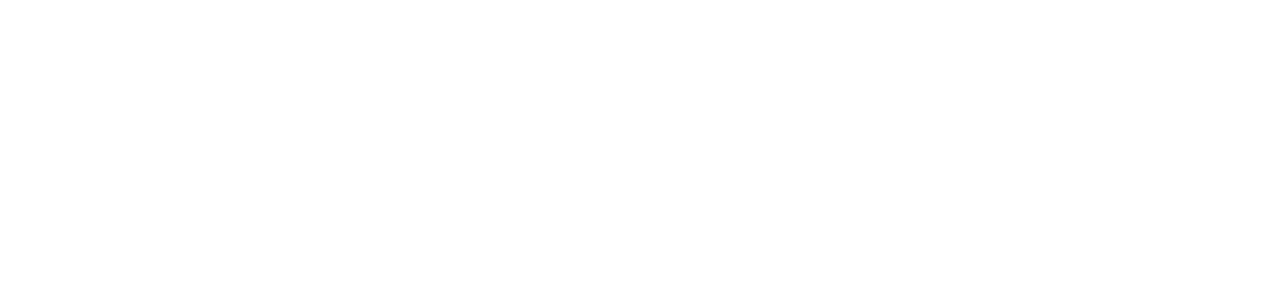
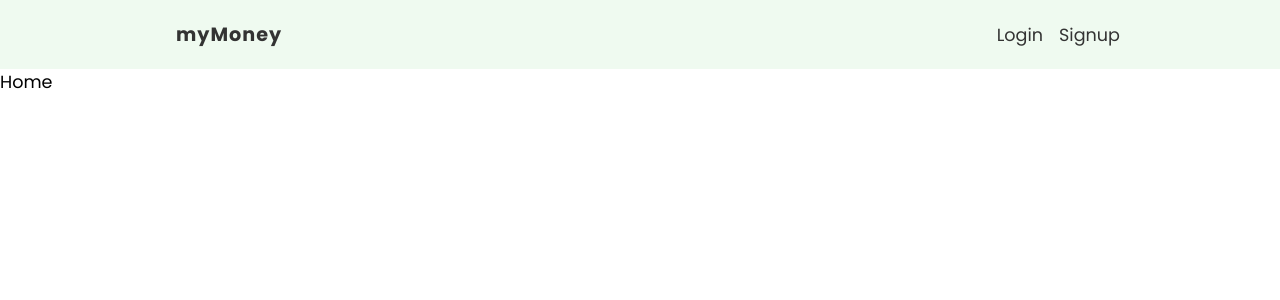
Before and after one commit to M-hossameldine/Finance-Tracker-React-and-Firebase, a React (Create React App) app: page / in a window 1280 px wide. Shown: the top 300 px of the page. Built offline with nearby package versions, Linux system fonts and the light colour scheme.

Commit message:
feat: :sparkles: add basic structure

```diff
--- a/src/App.js
+++ b/src/App.js
@@ -1,5 +1,27 @@
+import { Switch, Route } from 'react-router-dom';
+import Home from './pages/home/Home';
+import Login from './pages/login/Login';
+import Signup from './pages/signup/Signup';
+import Navbar from './components/Navbar';
+
 function App() {
-  return <div className='App'></div>;
+  return (
+    <div className='App'>
+      <Navbar />
+
+      <Switch>
+        <Route path='/' exact>
+          <Home />
+        </Route>
+        <Route path='/login'>
+          <Login />
+        </Route>
+        <Route path='/signup'>
+          <Signup />
+        </Route>
+      </Switch>
+    </div>
+  );
 }
 
 export default App;
--- /dev/null
+++ b/src/components/Navbar.js
@@ -0,0 +1,22 @@
+import React from 'react';
+import { Link } from 'react-router-dom';
+
+import styles from './Navbar.module.css';
+
+export default function Navbar() {
+  return (
+    <nav className={styles.navbar}>
+      <ul>
+        <li className={styles.title}>
+          <Link to='/'>myMoney</Link>
+        </li>
+        <li>
+          <Link to='/login'>Login</Link>
+        </li>
+        <li>
+          <Link to='/signup'>Signup</Link>
+        </li>
+      </ul>
+    </nav>
+  );
+}
--- /dev/null
+++ b/src/components/Navbar.module.css
@@ -0,0 +1,31 @@
+/* navbar styles */
+.navbar {
+  width: 100%;
+  background: #effaf0;
+  padding: 20px 10px;
+  box-sizing: border-box;
+}
+
+.navbar ul {
+  display: flex;
+  margin: 0px auto;
+  max-width: 960px;
+  align-items: center;
+}
+
+.title {
+  margin-right: auto;
+  font-weight: bold;
+  letter-spacing: 1px;
+  font-size: 1.2rem;
+}
+
+.navbar button,
+.navbar a {
+  margin-left: 16px;
+}
+
+.navbar a {
+  color: #333;
+  text-decoration: none;
+}
--- /dev/null
+++ b/src/pages/home/Home.js
@@ -0,0 +1,5 @@
+import React from 'react';
+
+export default function Home() {
+  return <div>Home</div>;
+}
--- /dev/null
+++ b/src/pages/login/Login.js
@@ -0,0 +1,5 @@
+import React from 'react';
+
+export default function login() {
+  return <div>login</div>;
+}
--- /dev/null
+++ b/src/pages/signup/Signup.js
@@ -0,0 +1,5 @@
+import React from 'react';
+
+export default function signup() {
+  return <div>signup</div>;
+}
```
Also changed, not shown: src/pages/home/Home.module.css (added), src/pages/login/Login.module.css (added), src/pages/signup/Signup.module.css (added), 1 other file (tests, documents, lock files or other folders).
